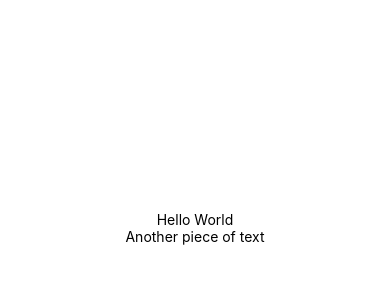
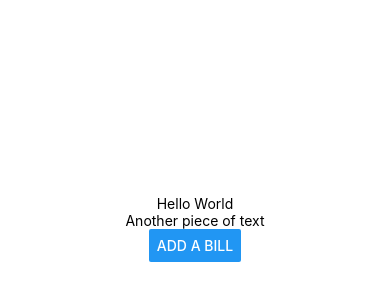
Before and after one commit to KevinCosma/Remember_Your_Bills, a React Native app: screen / in a window 390 px wide. Shown: the part 194-494 px from the top of the page. Built offline with nearby package versions, Linux system fonts and the light colour scheme.

Commit message:
Added a Button Component in a nested View

```diff
--- a/App.js
+++ b/App.js
@@ -1,10 +1,15 @@
-import { StyleSheet, Text, View } from 'react-native';
+import { StyleSheet, Text, View, Button } from 'react-native';
 
 export default function App() {
   return (
     <View style={styles.container}>
       <Text>Hello World</Text>
       <Text>Another piece of text</Text>
+      <View>
+        <Button
+          title="Add a bill"
+        />
+      </View>
     </View>
   );
 }
```
